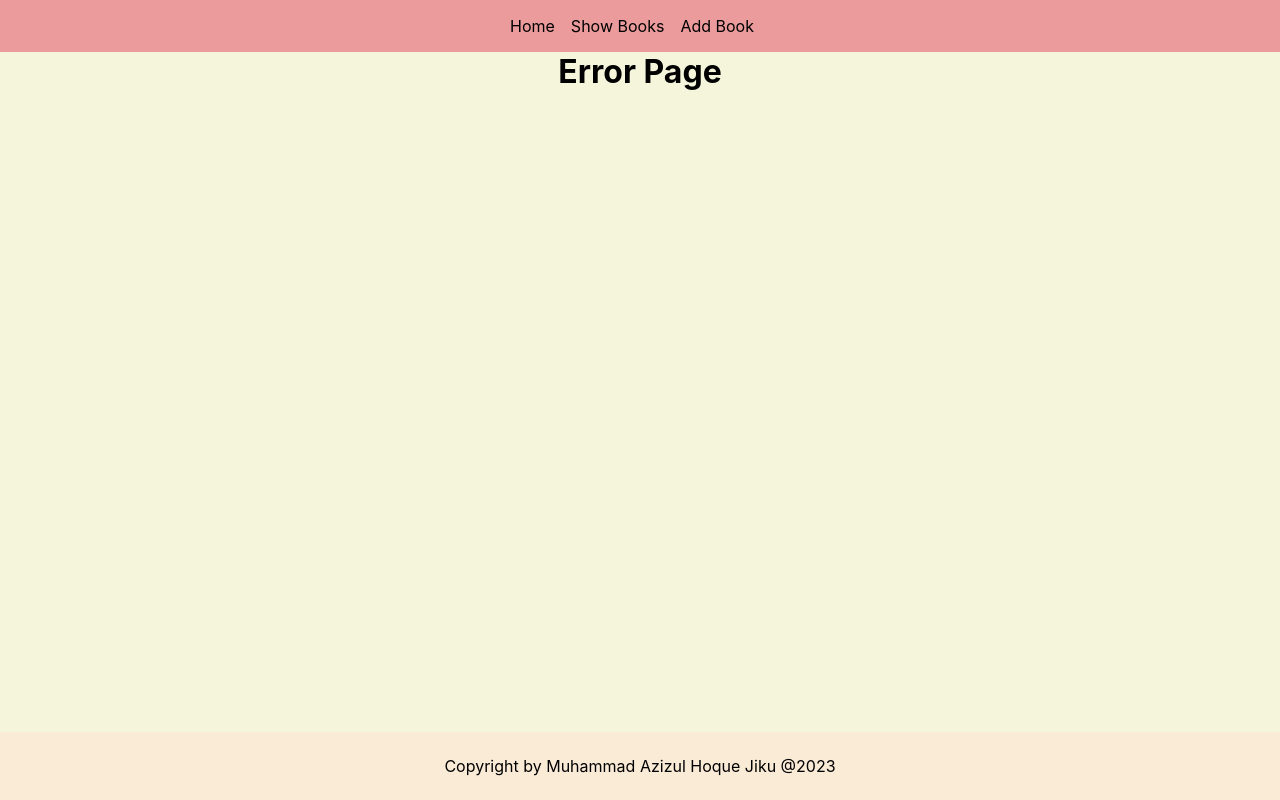
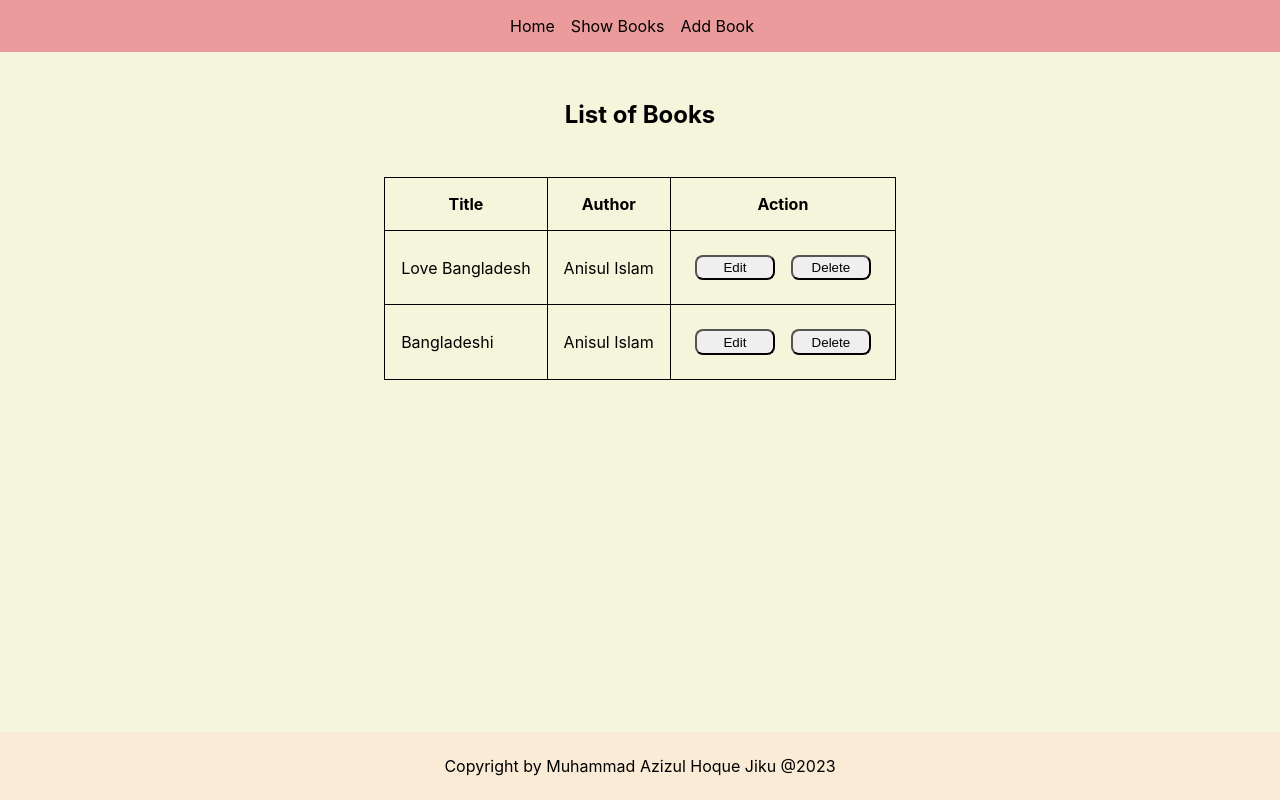
Before and after one commit to muhammad-jiku/jikmunn-toolkit-crud-app, a React (Create React App) app: page /show-books in a window 1280 px wide. Built offline with nearby package versions, Linux system fonts and the light colour scheme.

Commit message:
books view component

```diff
--- a/src/components/Books/BooksView.jsx
+++ b/src/components/Books/BooksView.jsx
@@ -0,0 +1,54 @@
+import React from 'react';
+import { useDispatch, useSelector } from 'react-redux';
+import { Link } from 'react-router-dom';
+import { deleteBook } from '../../features/Books/BooksSlice';
+
+const BooksView = () => {
+  const books = useSelector((state) => state.booksReducer.books);
+  const dispatch = useDispatch();
+  const handleDeleteBook = (id) => {
+    dispatch(deleteBook(id));
+  };
+  return (
+    <div>
+      <h2>List of Books</h2>
+      <table>
+        <thead>
+          <tr>
+            {/* <th>ID</th> */}
+            <th>Title</th>
+            <th>Author</th>
+            <th>Action</th>
+          </tr>
+        </thead>
+        <tbody>
+          {books &&
+            books.map((book) => {
+              const { id, title, author } = book;
+              return (
+                <tr key={id}>
+                  {/* <td>{id}</td> */}
+                  <td>{title}</td>
+                  <td>{author}</td>
+                  <td>
+                    <Link to="/edit-book" state={{ id, title, author }}>
+                      <button>Edit</button>
+                    </Link>
+                    <button
+                      onClick={() => {
+                        handleDeleteBook(id);
+                      }}
+                    >
+                      Delete
+                    </button>
+                  </td>
+                </tr>
+              );
+            })}
+        </tbody>
+      </table>
+    </div>
+  );
+};
+
+export default BooksView;
--- a/src/index.js
+++ b/src/index.js
@@ -3,12 +3,16 @@ import ReactDOM from 'react-dom/client';
 import './index.css';
 import App from './App';
 import { BrowserRouter } from 'react-router-dom';
+import { Provider } from 'react-redux';
+import store from './app/store';
 
 const root = ReactDOM.createRoot(document.getElementById('root'));
 root.render(
-  <BrowserRouter>
-    <React.StrictMode>
-      <App />
-    </React.StrictMode>
-  </BrowserRouter>
+  <Provider store={store}>
+    <BrowserRouter>
+      <React.StrictMode>
+        <App />
+      </React.StrictMode>
+    </BrowserRouter>
+  </Provider>
 );
--- a/src/pages/Home.jsx
+++ b/src/pages/Home.jsx
@@ -1,10 +1,11 @@
 import React from 'react';
+import BooksView from '../components/Books/BooksView';
 
 const Home = () => {
   return (
-    <div>
-      <h1>Home Page</h1>
-    </div>
+    <>
+      <BooksView />
+    </>
   );
 };
 
--- a/src/routes/index.jsx
+++ b/src/routes/index.jsx
@@ -1,5 +1,6 @@
 import React from 'react';
 import { Route, Routes } from 'react-router-dom';
+import BooksView from '../components/Books/BooksView';
 import Footer from '../components/Shared/Footer';
 import Navbar from '../components/Shared/Navbar';
 import ErrorPage from '../pages/Error';
@@ -12,6 +13,7 @@ const PageIndex = () => {
       <main>
         <Routes>
           <Route path="/" element={<Home />} />
+          <Route path="/show-books" element={<BooksView />} />
           <Route path="*" element={<ErrorPage />} />
         </Routes>
       </main>
```
